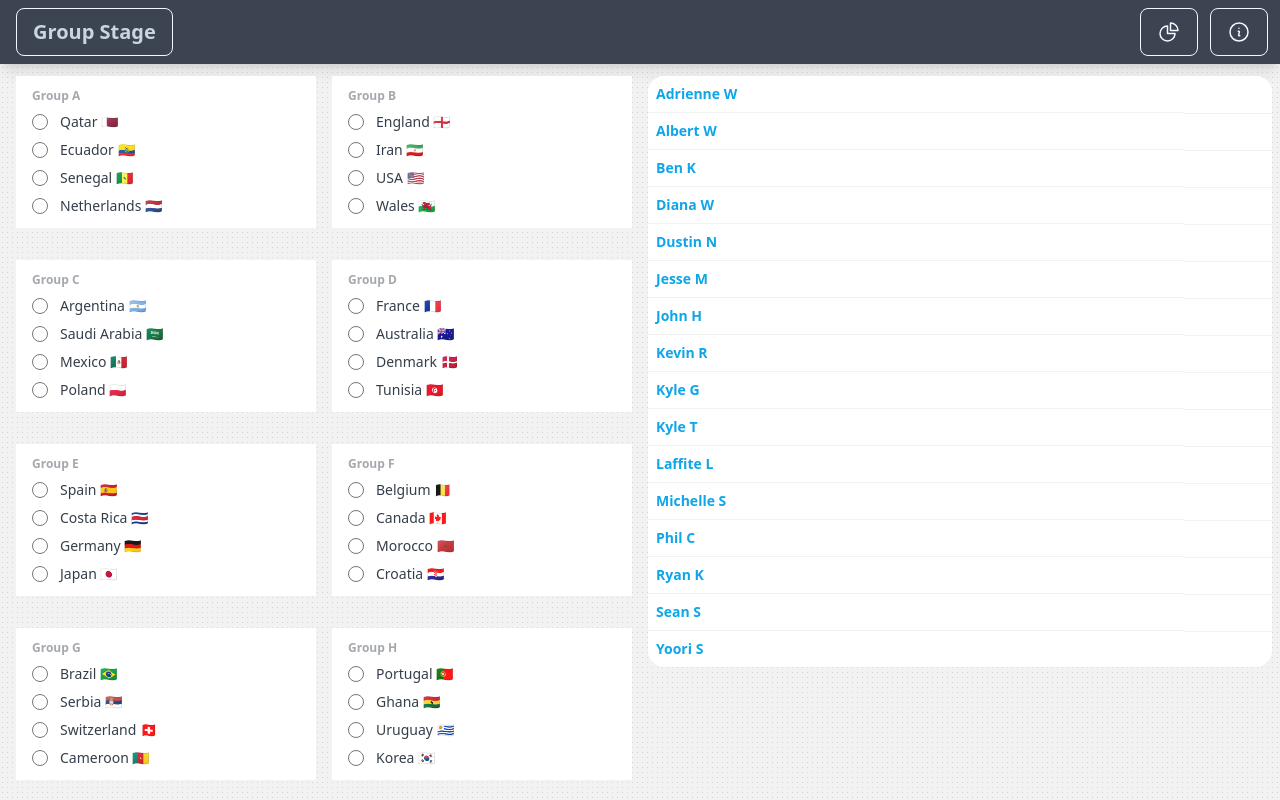
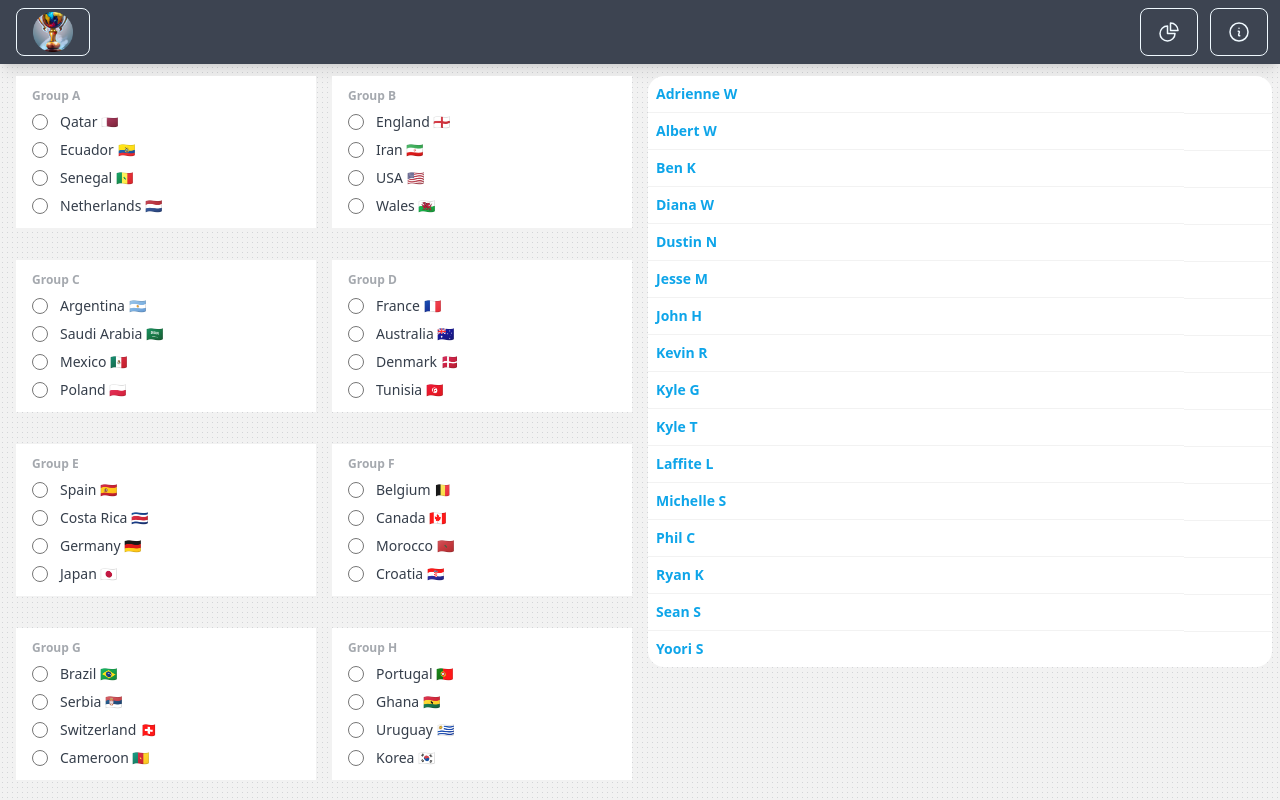
Before and after one commit to SeanPlusPlus/world-cup-group-stage, a Next.js app: page / in a window 1280 px wide. Built offline with nearby package versions, Linux system fonts and the light colour scheme.

Commit message:
main: nav logo

```diff
--- a/components/nav.js
+++ b/components/nav.js
@@ -1,5 +1,7 @@
 import Link from 'next/link'
+import Image from 'next/image'
 import { useContext } from 'react'
+import { useRouter } from 'next/router'
 import { GlobalContext } from '../context/GlobalState'
 
 // modals
@@ -7,11 +9,16 @@ import About from './modals/About'
 import Chart from './modals/Chart'
 
 const Nav = () => {
-  const titleShort = 'Group Stage'
   const {
     setModal,
     setToast,
   } = useContext(GlobalContext)
+
+  const router = useRouter()
+
+  const handleRefresh = () => {
+    router.reload(window.location.pathname)
+  }
 
   const handleOpenChart = () => {
     setModal({chart: 'modal-open'})
@@ -28,8 +35,13 @@ const Nav = () => {
       <div className="navbar shadow-lg bg-neutral text-neutral-content">
         <div className="flex-1">
           <Link href="/" passHref>
-            <button className="btn btn-outline normal-case text-xl md:ml-2 border-sky-50">
-              <span className="text-slate-300">{titleShort}</span>
+            <button className="btn btn-outline normal-case text-xl md:ml-2 border-sky-50" onClick={handleRefresh}>
+              <Image
+                alt="logo"
+                src="/trophy_circle.png"
+                height={40}
+                width={40}
+              />
             </button>
           </Link>
         </div>
```
Also changed, not shown: public/trophy_circle.png (added).
